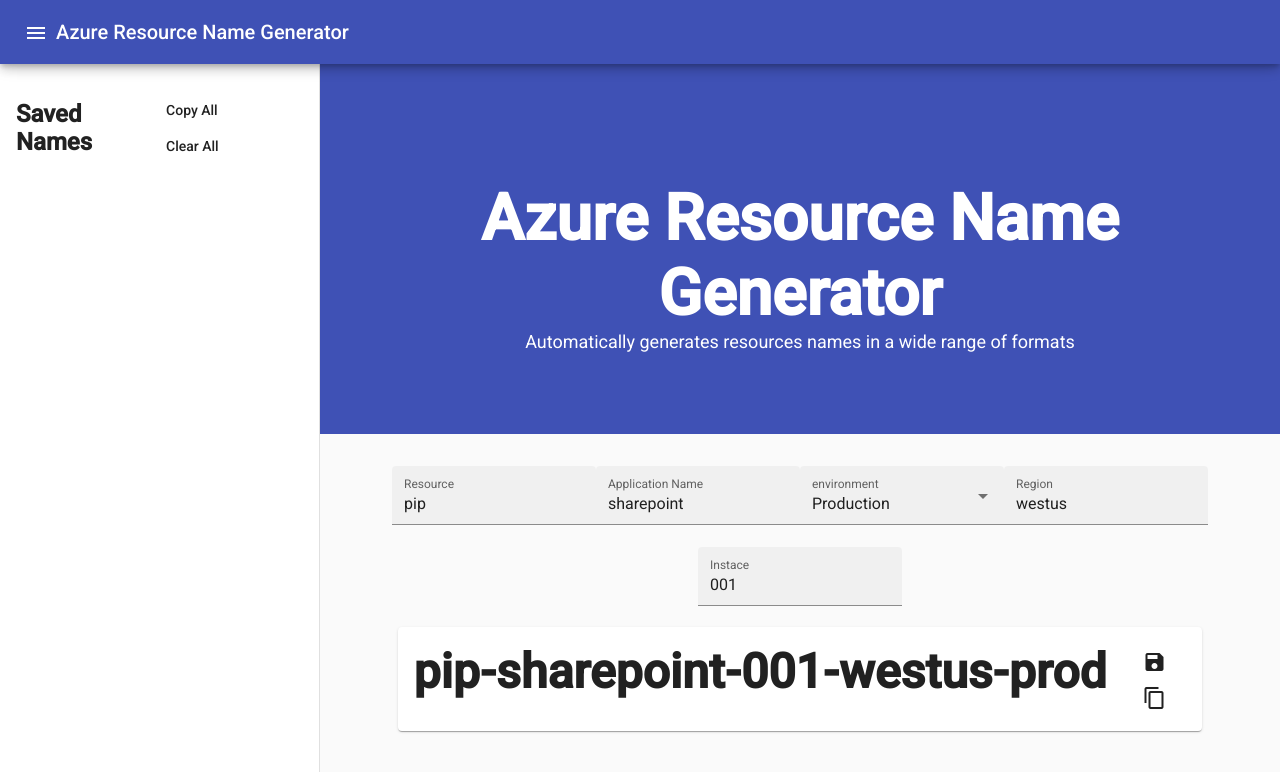
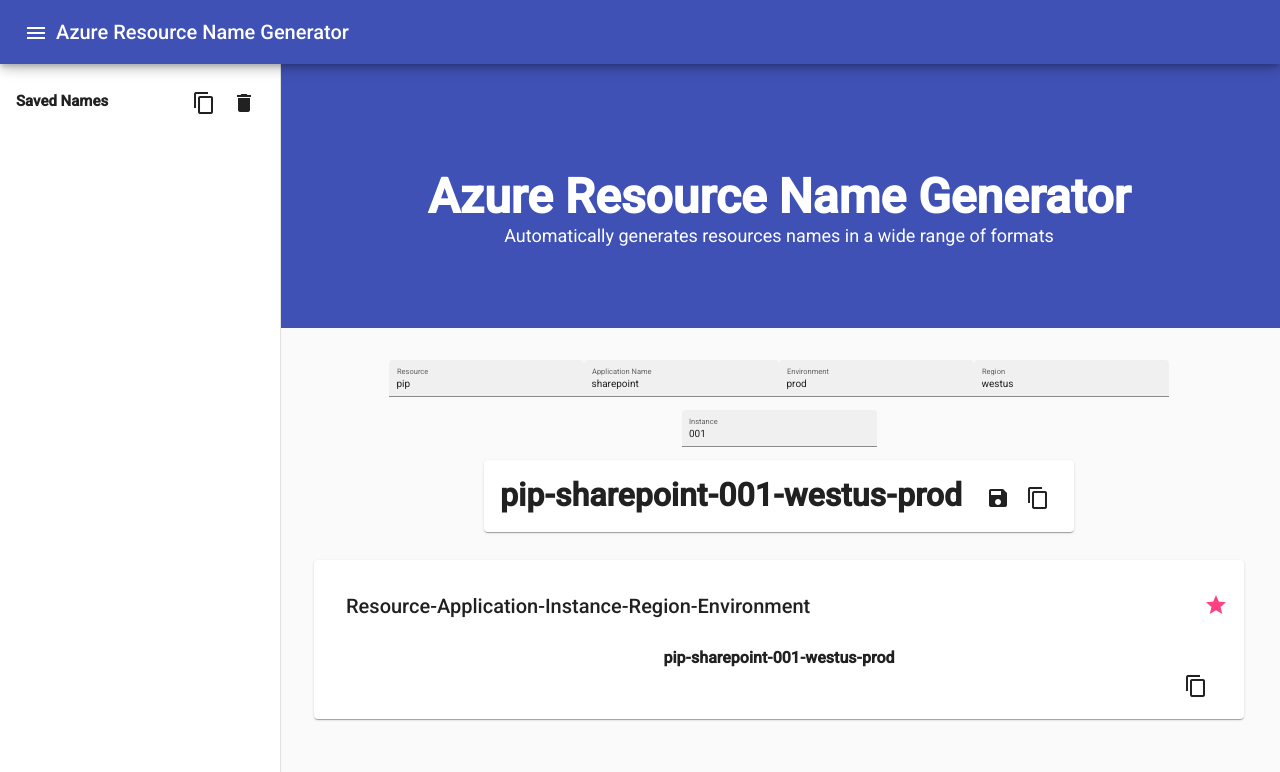
Before and after one commit to TrueNorthIT/azure-resource-name-generator, an Angular app: page / in a window 1280 px wide. Shown: the top 772 px of the page. Built offline with nearby package versions, Linux system fonts and the light colour scheme.

Commit message:
Use relative units and make enviroment an autocomplete instead of a select

```diff
--- a/src/app/app.component.html
+++ b/src/app/app.component.html
@@ -13,8 +13,12 @@
     <div id="sidebarTitle" fxLayout="flex" fxLayoutAlign="space-between center">
       <h2>Saved Names</h2>
       <div>
-        <button mat-button (click)="copyNames()">Copy All</button>
-        <button mat-button (click)="resetNames()">Clear All</button>
+        <button mat-icon-button (click)="copyNames()" matTooltip="Copy all saved names">
+          <mat-icon>content_copy</mat-icon>
+        </button>
+        <button mat-icon-button (click)="resetNames()" matTooltip="Delete all saved names">
+          <mat-icon>delete</mat-icon>
+        </button>
       </div>
     </div>
     <mat-list>
@@ -52,16 +56,14 @@
         <mat-card fxLayout="flex" fxLayoutAlign="center">
           <h1 *ngIf="resourceData">{{name}}</h1>
 
-          <div fxLayout="column">
-            <button mat-button matTooltip="Save the name to the sidebar" (click)="saveName(name)">
-              <mat-icon>save</mat-icon>
-            </button>
+          <button mat-icon-button matTooltip="Save the name to the sidebar" (click)="saveName(name)">
+            <mat-icon>save</mat-icon>
+          </button>
 
-            <button mat-button matTooltip="Copy the name to the clipboard!"
-              (click)="displayMessage('Coppied to Clipboard!')" [cdkCopyToClipboard]="name">
-              <mat-icon>content_copy</mat-icon>
-            </button>
-          </div>
+          <button mat-icon-button matTooltip="Copy the name to the clipboard!"
+            (click)="displayMessage('Coppied to Clipboard!')" [cdkCopyToClipboard]="name">
+            <mat-icon>content_copy</mat-icon>
+          </button>
 
 
         </mat-card>
--- a/src/app/app.component.scss
+++ b/src/app/app.component.scss
@@ -18,7 +18,7 @@ header{
 
 header h1 {
     margin-bottom: 0px;
-    font-size: 64px;
+    font-size: 3rem;
     text-align: center;
 }
 
@@ -36,7 +36,7 @@ header button{
 
 
 #generator h1 {
-    font-size: 48px;
+    font-size: 2rem;
     text-align: center;
     padding: 0px;
     margin: 0px;
@@ -44,7 +44,7 @@ header button{
 }
 
 mat-card{
-    margin-bottom: 64px;
+    // margin-bottom: 64px;
     margin-left: 1rem;
     margin-right: 1rem;
 }
@@ -64,9 +64,12 @@ mat-drawer{
     padding-bottom: 0px;
 }
 
+.mat-list-base .mat-list-item {
+    font-size: 0.8rem;
+}
 
 @media screen and (max-width: 1000px) {
     #generator h1 {
-        font-size: 32px;
+        font-size: 1.5rem;
     }
 }
--- a/src/app/format-selector/format-selector.component.scss
+++ b/src/app/format-selector/format-selector.component.scss
@@ -10,6 +10,9 @@
   padding-bottom: 0px !important;
 }
 
+mat-card b{
+  font-size: 1rem;
+}
 
 @media screen and (max-width: 1900px) {
   .grid {
--- a/src/app/input-form/input-form.component.html
+++ b/src/app/input-form/input-form.component.html
@@ -1,12 +1,8 @@
-<form id="form" fxLayout = "row wrap"  fxLayoutAlign = "center" #form="ngForm">
+<form id="form" fxLayout="row wrap" fxLayoutAlign="center" #form="ngForm">
 
   <mat-form-field appearance="fill">
     <mat-label>Resource</mat-label>
-      <input type="text"
-             matInput
-              [matAutocomplete]="autoGroup"
-             [(ngModel)]="model.resource" name = "resource"
-             >
+    <input type="text" matInput [matAutocomplete]="autoGroup" [(ngModel)]="model.resource" name="resource">
     <mat-autocomplete #autoGroup="matAutocomplete" [panelWidth]="430">
       <mat-optgroup *ngFor="let group of shownResources" [label]="group.name">
         <mat-option *ngFor="let service of group.services" [value]="service.short">
@@ -19,45 +15,29 @@
 
   <mat-form-field appearance="fill">
     <mat-label>Application Name</mat-label>
-      <input matInput [(ngModel)]="model.name" name = "name">
+    <input matInput [(ngModel)]="model.name" name="name">
   </mat-form-field>
 
+
+
   <mat-form-field appearance="fill">
-      <mat-label>environment</mat-label>
-      <mat-select value="prod" [(ngModel)]="model.environment" name = "environment">
-        <mat-option value="">
-          Don't Include
+    <mat-label>Environment</mat-label>
+    <input type="text" matInput [matAutocomplete]="autoGroupEnvironment" [(ngModel)]="model.environment"
+      name="environment">
+    <mat-autocomplete #autoGroupEnvironment="matAutocomplete" [panelWidth]="230">
+      <mat-option *ngFor="let env of shownEnvs" [value]="env.code">
+        {{env.name}}
       </mat-option>
-        <mat-option value="prod">
-          Production
-        </mat-option>
-        <mat-option value="preprod">
-          Pre-Production
-        </mat-option>
-        <mat-option value="dev">
-          Development
-        </mat-option>
-        <mat-option value="stage">
-          Staging
-        </mat-option>
-        <mat-option value="qa">
-          Quality Assurance
-        </mat-option>
-        <mat-option value="test">
-          Testing
-        </mat-option>
-      </mat-select>
+    </mat-autocomplete>
   </mat-form-field>
+
+
 
 
   <mat-form-field appearance="fill">
     <mat-label>Region</mat-label>
-      <input type="text"
-             matInput
-             [matAutocomplete]="autoGroupRegion"
-             [(ngModel)]="model.region" name = "region"
-             >
-        <mat-autocomplete #autoGroupRegion="matAutocomplete"  [panelWidth]="230">
+    <input type="text" matInput [matAutocomplete]="autoGroupRegion" [(ngModel)]="model.region" name="region">
+    <mat-autocomplete #autoGroupRegion="matAutocomplete" [panelWidth]="230">
       <mat-option *ngFor="let region of shownRegions" [value]="region.code">
         {{region.name}}
       </mat-option>
@@ -65,8 +45,8 @@
   </mat-form-field>
 
   <mat-form-field appearance="fill">
-      <mat-label>Instace</mat-label>
-      <input matInput [(ngModel)]="model.instance" name = "instance">
+    <mat-label>Instance</mat-label>
+    <input matInput [(ngModel)]="model.instance" name="instance">
   </mat-form-field>
 
 
--- a/src/app/input-form/input-form.component.scss
+++ b/src/app/input-form/input-form.component.scss
@@ -1,4 +1,5 @@
 :host{
     padding: 32px;
     padding-bottom: 0px;
+    // font-size: 1.1rem;
 }
--- a/src/app/input-form/input-form.component.ts
+++ b/src/app/input-form/input-form.component.ts
@@ -1,9 +1,12 @@
 import { Component, EventEmitter, OnInit, Output, ViewChild } from '@angular/core';
 import { NgForm } from '@angular/forms';
-import {Data} from "./data-model"
+import { Data } from "./data-model"
 
 import resourceJSON from "../../assets/resources.json";
 import regionsJSON from "../../assets/regions.json";
+
+
+
 
 
 
@@ -25,6 +28,17 @@ export class InputFormComponent implements OnInit {
   regions: any[];
   shownRegions: any[];
 
+  envs = [
+    { code: "prod", name: "Production" },
+    { code: "preprod", name: "Pre-Production" },
+    { code: "stage", name: "Staging" },
+    { code: "dev", name: "Development" },
+    { code: "qa", name: "Quality Assurance" },
+    { code: "test", name: "Testing" }
+  ];
+
+  shownEnvs: any[] = [];
+
 
   constructor() {
     this.resources = resourceJSON;
@@ -34,7 +48,7 @@ export class InputFormComponent implements OnInit {
     this.shownRegions = this.regions;
   }
 
-  ngOnInit() {}
+  ngOnInit() { }
 
 
   ngAfterViewInit() {
@@ -42,6 +56,8 @@ export class InputFormComponent implements OnInit {
     this.ngForm.valueChanges?.subscribe(form => {
       if (form.resource) this.searchResource(form.resource);
       if (form.region) this.searchRegion(form.region);
+      if (form.environment) this.searchEnvironment(form.environment);
+
       this.formChange(form);
     })
 
@@ -51,36 +67,48 @@ export class InputFormComponent implements OnInit {
     this.modelEvent.emit(form);
   }
 
-  searchResource(term: string){
-    if (term == ""){
+  searchResource(term: string) {
+    if (term == "") {
       this.shownResources = this.resources;
       return;
     }
-    this.shownResources= [];
-    this.resources.forEach((group: {"name": string, "services": {"name": string, "short": string}[]}) => {
-      let g: {"name": string, "services": {"name": string, "short": string}[]} = {"name": group.name, "services": []}
-      group.services.forEach( (service: {"name": string, "short": string}) => {
-        if (service.name.toLowerCase().includes(term.toLowerCase())){
+    this.shownResources = [];
+    this.resources.forEach((group: { "name": string, "services": { "name": string, "short": string }[] }) => {
+      let g: { "name": string, "services": { "name": string, "short": string }[] } = { "name": group.name, "services": [] }
+      group.services.forEach((service: { "name": string, "short": string }) => {
+        if (service.name.toLowerCase().includes(term.toLowerCase())) {
           g.services.push(service);
         }
       });
-      if(g.services.length != 0){
+      if (g.services.length != 0) {
         this.shownResources.push(g)
       }
     });
   }
 
-  searchRegion(term: string){
-    if (term == ""){
+  searchRegion(term: string) {
+    if (term == "") {
       this.shownRegions = this.regions;
       return;
     }
-    this.shownRegions= [];
+    this.shownRegions = [];
     this.regions.forEach((region: any) => {
-        if (region.name.toLowerCase().includes(term.toLowerCase())){
-          this.shownRegions.push(region);
-        }
+      if (region.name.toLowerCase().includes(term.toLowerCase())) {
+        this.shownRegions.push(region);
+      }
+    });
+  }
 
+  searchEnvironment(term: string) {
+    if (term == "" || term == " ") {
+      this.shownEnvs = this.envs;
+      return;
+    }
+    this.shownEnvs = [];
+    this.envs.forEach((env: any) => {
+      if (env.name.toLowerCase().includes(term.toLowerCase())) {
+        this.shownEnvs.push(env);
+      }
     });
   }
 
--- a/src/styles.scss
+++ b/src/styles.scss
@@ -7,6 +7,7 @@ body {
 body {
   margin: 0;
   font-family: Roboto, "Helvetica Neue", sans-serif;
+  font-size: 62.5%;
 }
 .mat-simple-snackbar span {
   margin: auto;
```
Lines whose indentation alone changed are shown as unchanged.
